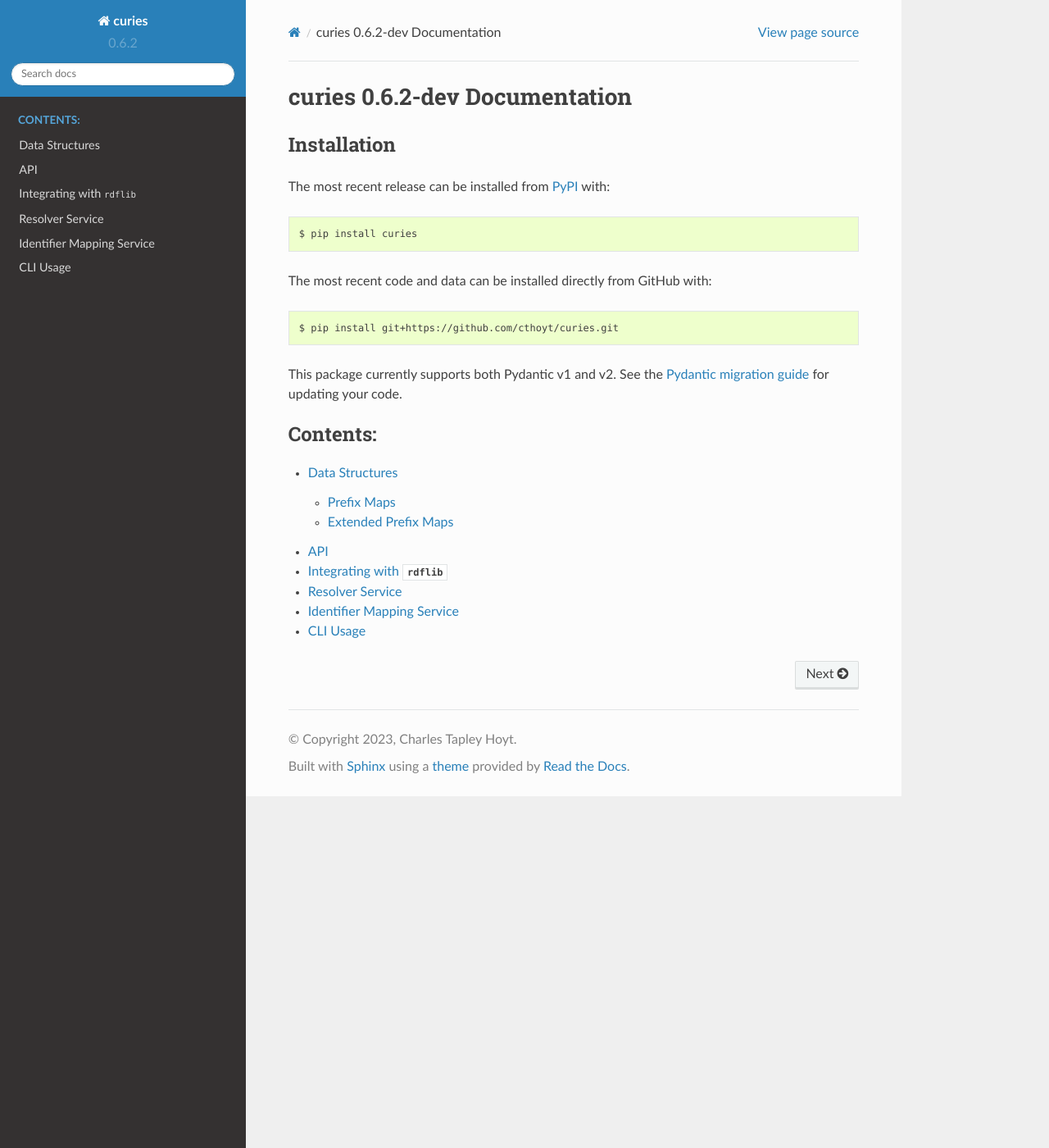
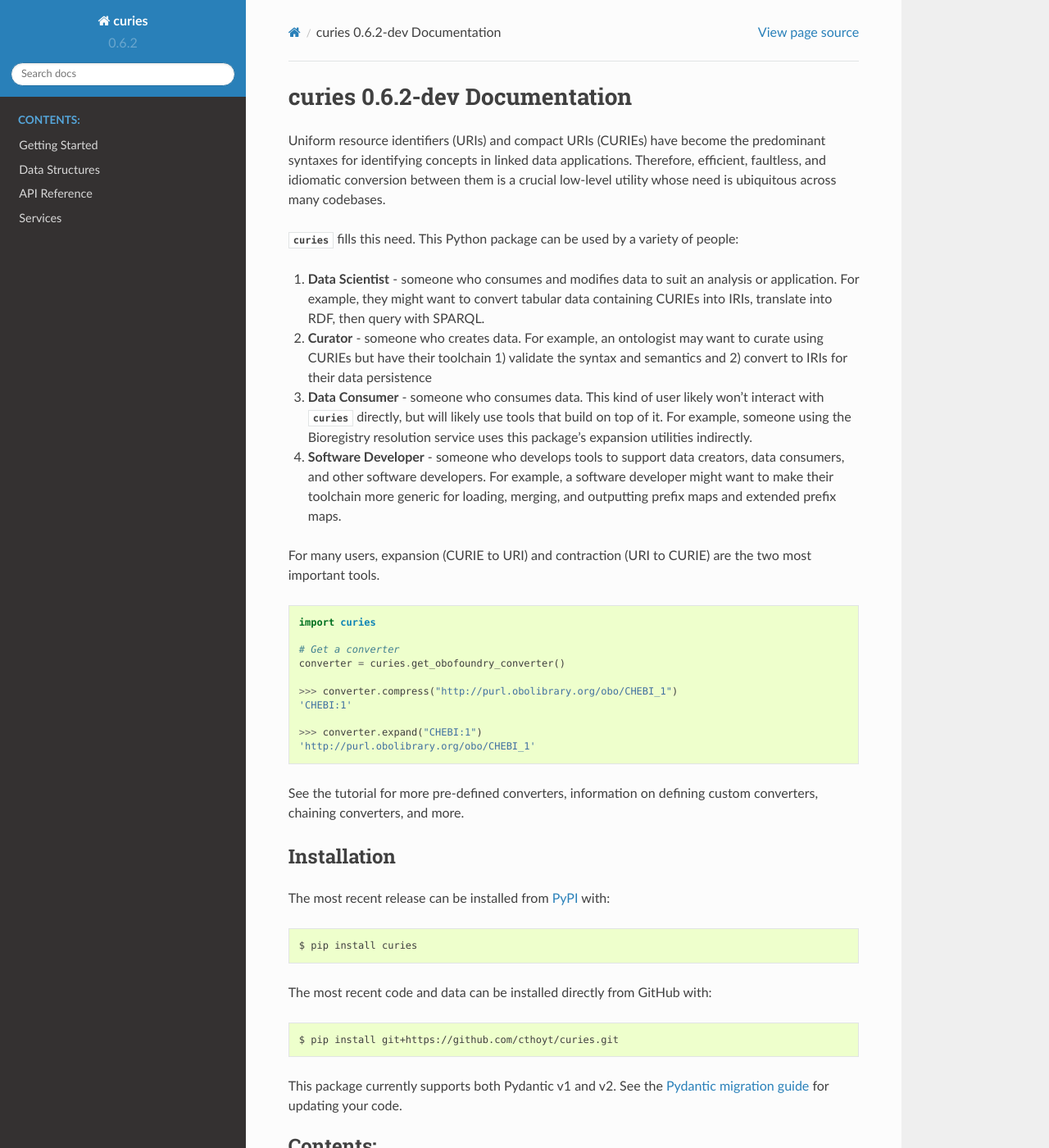
Before and after one commit to biopragmatics/curies, a Sphinx documentation site: the page built from docs/source/index.rst, in a window 1280 px wide and 1400 px high. Shown: the whole window at 82% size. Built offline with Sphinx 7.4.7 and the Read the Docs theme 2.0.0, drawn with Linux system fonts in a browser that asks for light colours; some of the changed text lies outside the part shown.

Commit message:
Reorganize documentation

```diff
--- a/docs/source/cli.rst
+++ /dev/null
@@ -1,3 +0,0 @@
-CLI Usage
----------
-.. automodule:: curies.cli
--- a/docs/source/index.rst
+++ b/docs/source/index.rst
@@ -1,5 +1,43 @@
 curies |release| Documentation
 ==============================
+Uniform resource identifiers (URIs) and compact URIs (CURIEs)
+have become the predominant syntaxes for identifying concepts
+in linked data applications. Therefore, efficient, faultless,
+and idiomatic conversion between them is a crucial low-level
+utility whose need is ubiquitous across many codebases.
+
+:mod:`curies` fills this need. This Python package can be used by a variety of people:
+
+1. **Data Scientist** - someone who consumes and modifies data to suit an analysis or application.
+   For example, they might want to convert tabular data containing CURIEs into IRIs,
+   translate into RDF, then query with SPARQL.
+2. **Curator** - someone who creates data. For example, an ontologist may want to curate using CURIEs
+   but have their toolchain 1) validate the syntax and semantics and 2) convert to IRIs for their data persistence
+3. **Data Consumer** - someone who consumes data. This kind of user likely won't interact with
+   :mod:`curies` directly, but will likely use tools that build on top of it. For example, someone
+   using the Bioregistry resolution service uses this package's expansion utilities indirectly.
+4. **Software Developer** - someone who develops tools to support data creators, data consumers, and other
+   software developers. For example, a software developer might want to make their toolchain more generic
+   for loading, merging, and outputting prefix maps and extended prefix maps.
+
+For many users, expansion (CURIE to URI) and contraction (URI to CURIE) are the two most important tools.
+
+.. code-block:: python
+
+    import curies
+
+    # Get a converter
+    converter = curies.get_obofoundry_converter()
+
+    >>> converter.compress("http://purl.obolibrary.org/obo/CHEBI_1")
+    'CHEBI:1'
+
+    >>> converter.expand("CHEBI:1")
+    'http://purl.obolibrary.org/obo/CHEBI_1'
+
+See the tutorial for more pre-defined converters, information on defining custom converters,
+chaining converters, and more.
+
 Installation
 ------------
 The most recent release can be installed from
@@ -23,8 +61,7 @@ for updating your code.
    :maxdepth: 2
    :caption: Contents:
 
+   tutorial
    struct
    api
-   resolver_service
-   mapping_service
-   cli
+   services/index
--- a/src/curies/__init__.py
+++ b/src/curies/__init__.py
@@ -11,6 +11,8 @@ from .api import (
     Reference,
     ReferenceTuple,
     chain,
+    read_prefix_map,
+    read_extended_prefix_map,
 )
 from .sources import (
     get_bioregistry_converter,
@@ -31,6 +33,9 @@ __all__ = [
     "DuplicatePrefixes",
     "chain",
     "get_version",
+    # i/o
+    "read_prefix_map",
+    "read_extended_prefix_map",
     # sources
     "get_obo_converter",
     "get_prefixcommons_converter",
--- a/src/curies/version.py
+++ b/src/curies/version.py
@@ -11,5 +11,5 @@
 
 
 def get_version() -> str:
-    """Get the :mod:`curies` version string, including a git hash."""
+    """Get the :mod:`curies` version string."""
     return VERSION
```
Also changed, not shown: README.md (+10 -10 lines), docs/source/api.rst (+2 -41 lines), docs/source/services/index.rst (added, +10 -0 lines), docs/source/tutorial.rst (added, +44 -0 lines), docs/source/services/mapping_service.rst (renamed from docs/source/mapping_service.rst), docs/source/services/resolver_service.rst (renamed from docs/source/resolver_service.rst), 1 other file.
